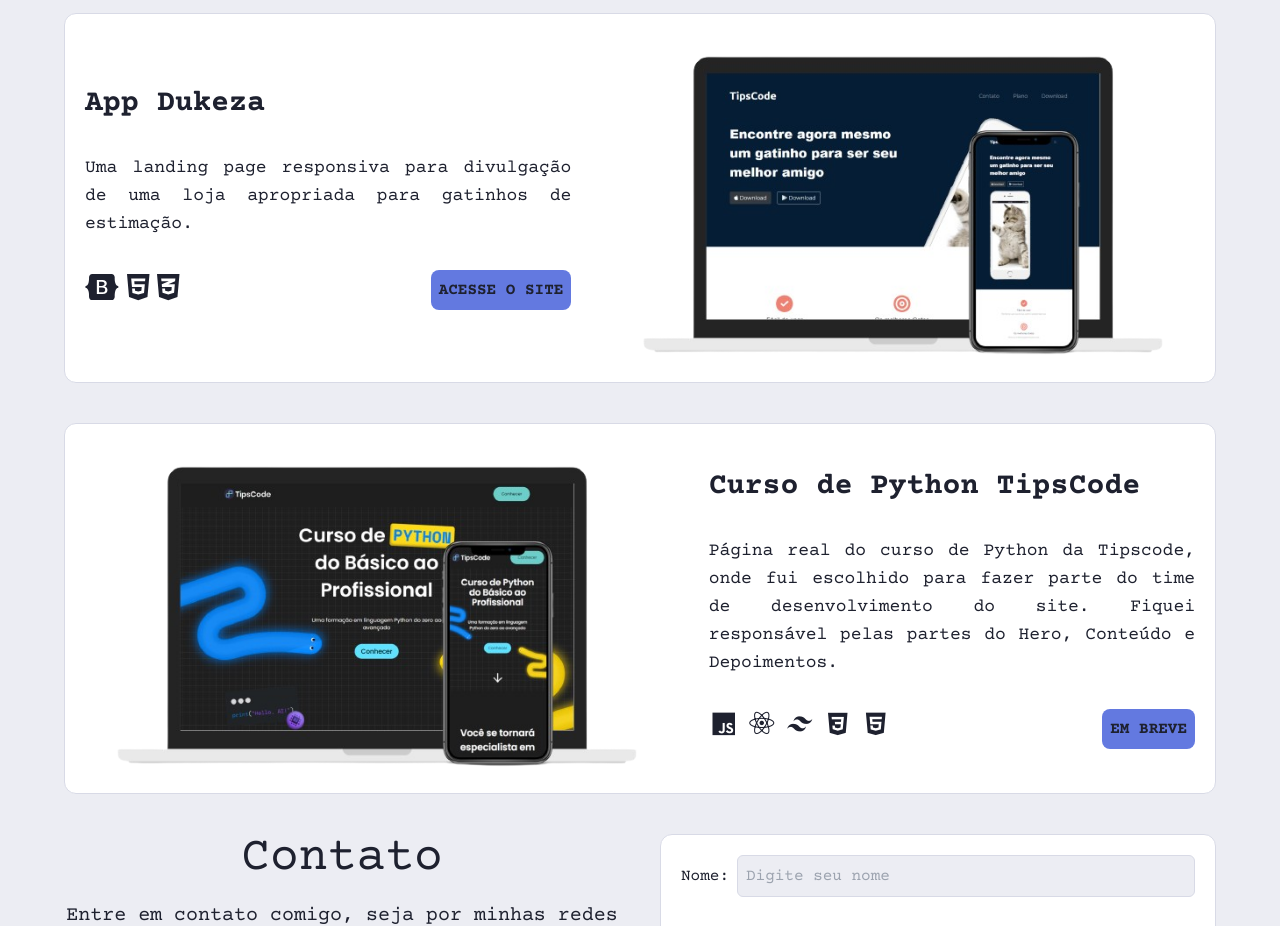
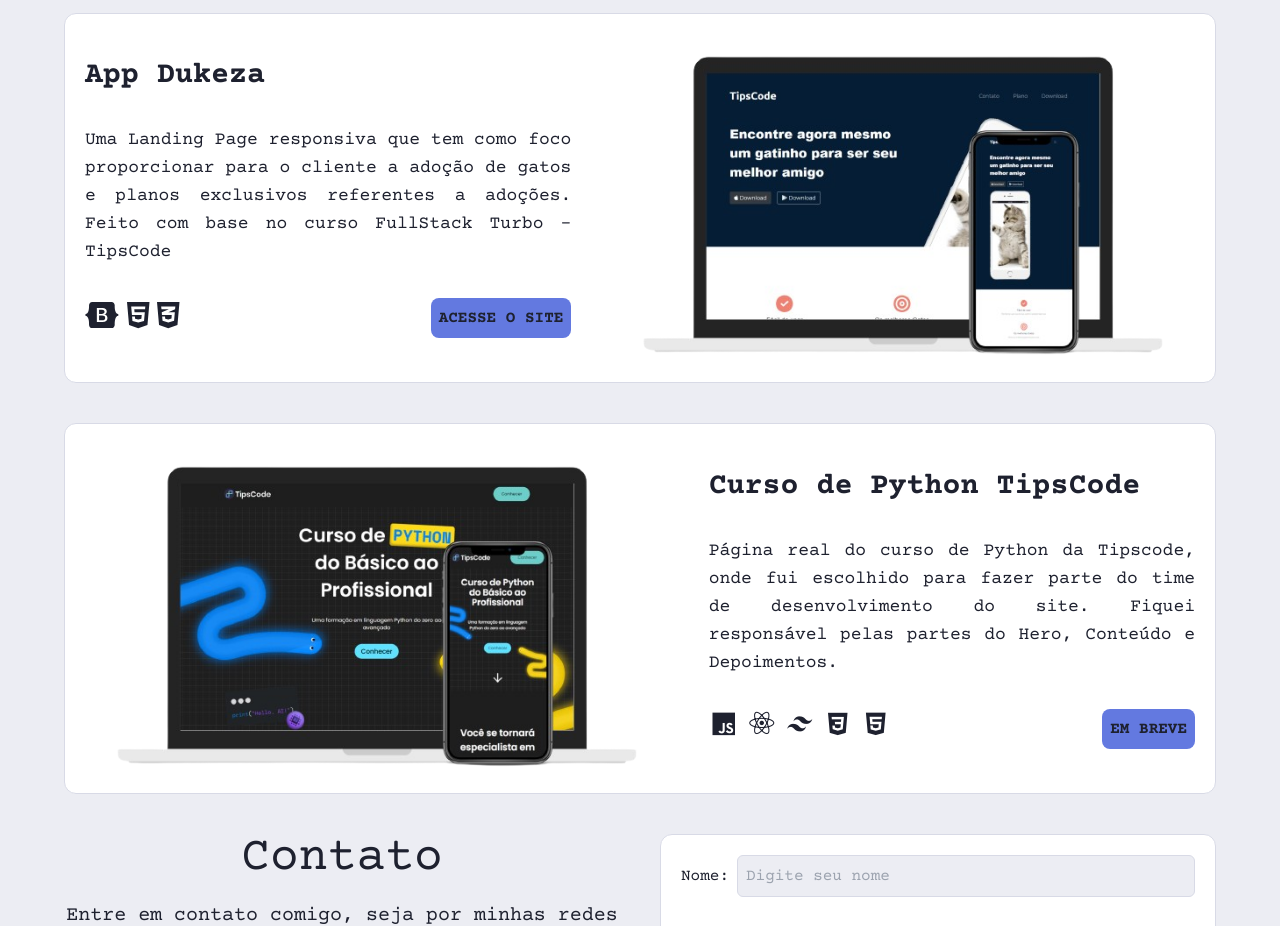
Before and after one commit to alessandro-chrystian/portfolio, a React (Vite) app: page / in a window 1280 px wide. Shown: the part 2060-2986 px from the top of the page. Built offline with nearby package versions, Linux system fonts and the light colour scheme.

Commit message:
paragrafo app dukeza atualizado

```diff
--- a/src/components/Portfolio.jsx
+++ b/src/components/Portfolio.jsx
@@ -68,7 +68,7 @@
             <CardPortfolio title="Dev Burger" paragraph="Uma Hamburgueria 100% funcional, onde se é possível realizar pedidos, colocar o seu endereço para a entrega do lanche e entrar em contato com o whatsapp da hamburgueria." projectImg={devBurguer} projectLink="https://project-burger-place.vercel.app/" isDark={props.isDark} skillsUsed={devBurguerSkills.map((icon, idx) => {
                 return (<li className={`hover:transition hover:duration-500 ${icon.iconOnHover}`} key={idx}><FontAwesomeIcon icon={icon.icon} /></li>)
             })} />
-            <CardPortfolio fadeRight reverse isDark={props.isDark} title="App Dukeza" paragraph="Uma landing page responsiva para divulgação de uma loja apropriada para gatinhos de estimação." projectImg={appDukeza} projectLink="https://alessandro-chrystian.github.io/app-dukeza/" skillsUsed={catLandingPageSkills.map((icon, idx) => {
+            <CardPortfolio fadeRight reverse isDark={props.isDark} title="App Dukeza" paragraph="Uma Landing Page responsiva que tem como foco proporcionar para o cliente a adoção de gatos e planos exclusivos referentes a adoções. Feito com base no curso FullStack Turbo - TipsCode" projectImg={appDukeza} projectLink="https://alessandro-chrystian.github.io/app-dukeza/" skillsUsed={catLandingPageSkills.map((icon, idx) => {
                 return (<li className={`hover:transition hover:duration-500 ${icon.iconOnHover}`} key={idx}><FontAwesomeIcon icon={icon.icon} /></li>)
             })} />
             <CardPortfolio isDark={props.isDark} title="Curso de Python TipsCode" paragraph={`Página real do curso de Python da Tipscode, onde fui escolhido para fazer parte do time de desenvolvimento do site. Fiquei responsável pelas partes do Hero, Conteúdo e Depoimentos.`} projectImg={pythonTipsCode} inDev skillsUsed={pythonCourseSkills.map((icon, idx) => {
```
